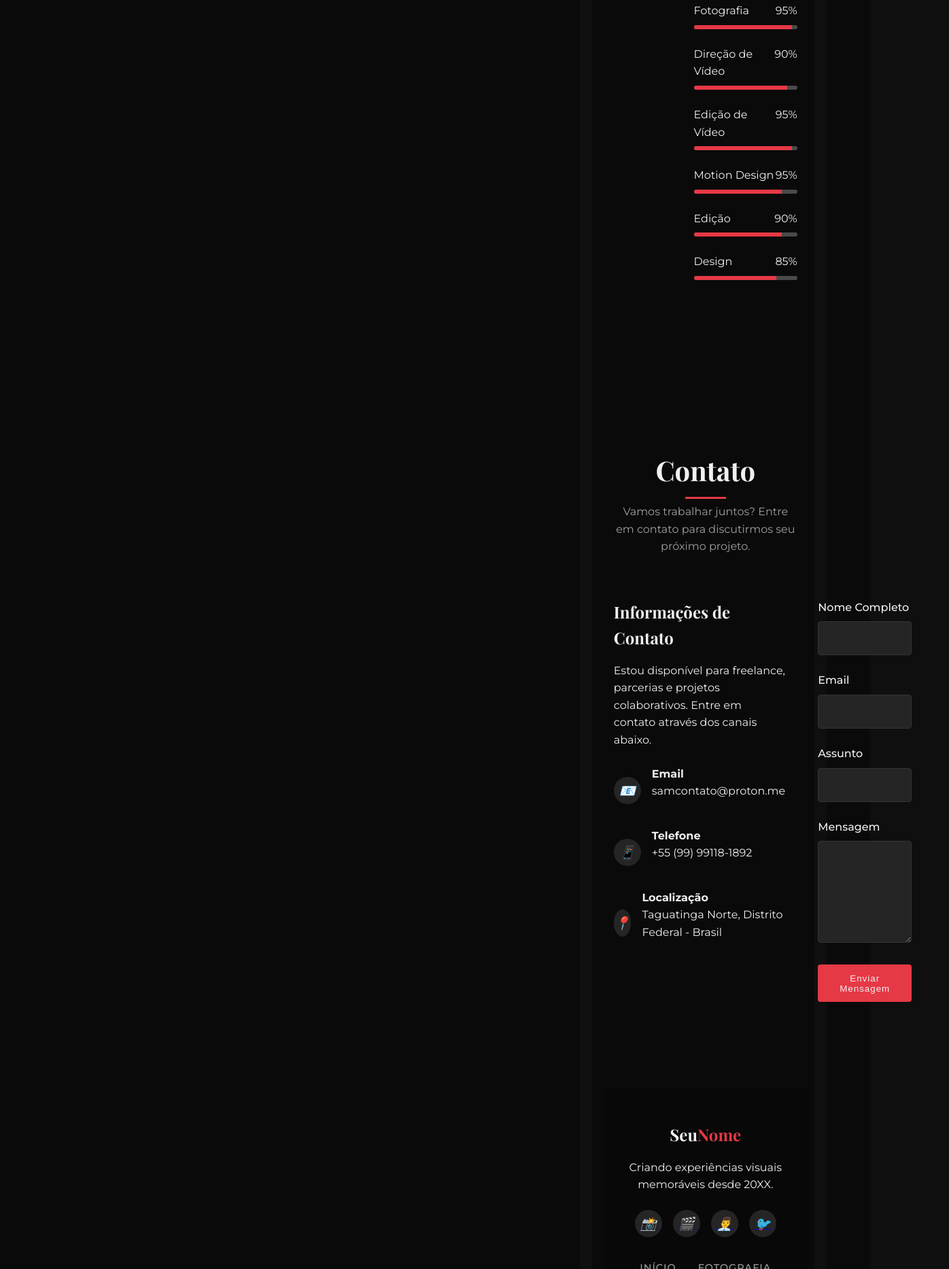
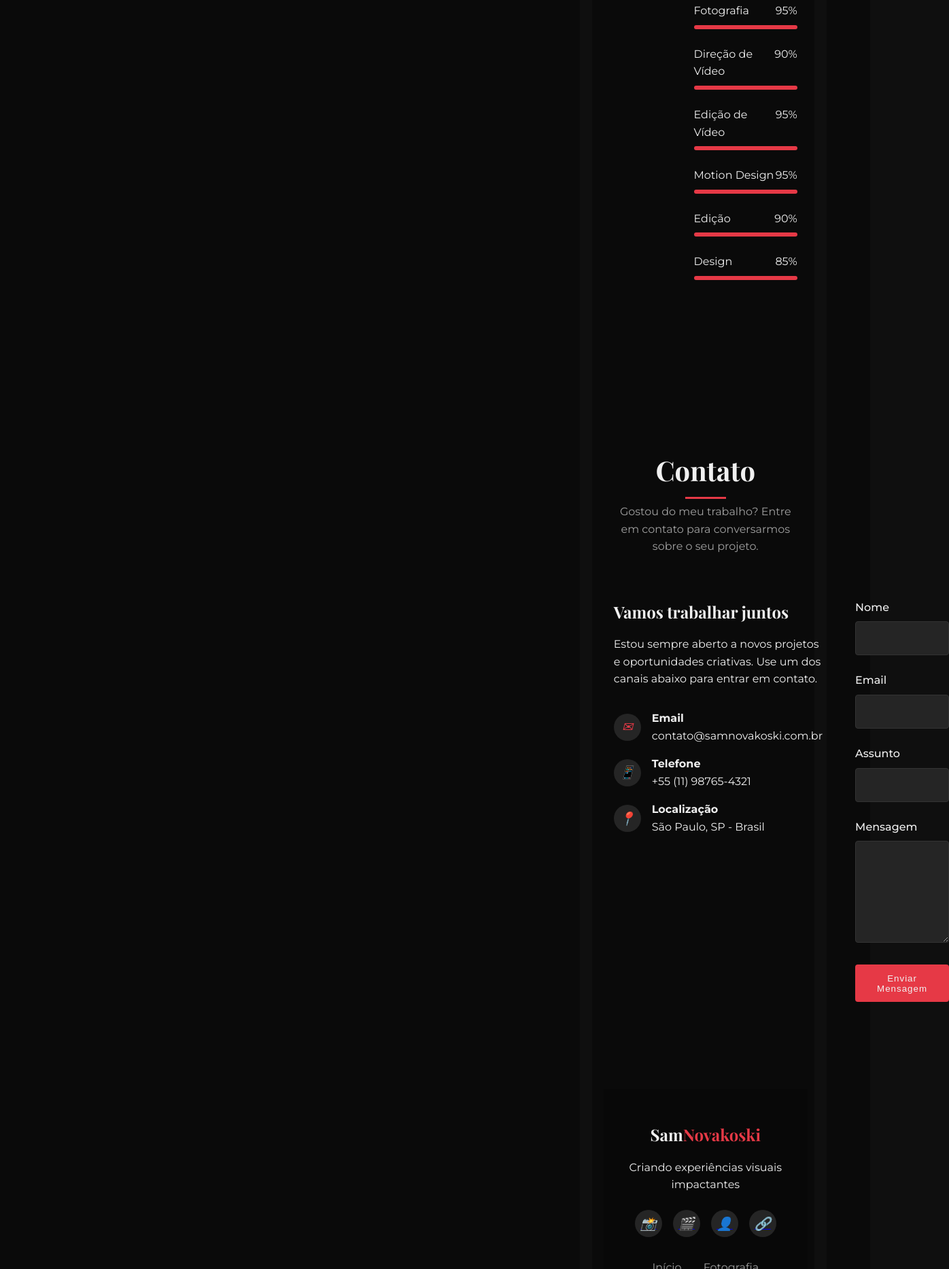
Before and after one commit to Rhassam/samnovakoski.github.io, a plain HTML site: page index.html in a window 1280 px wide. Shown: the part 6114-7981 px from the top of the page at 68% size, 1396 px wide, since content can reach past the window. Drawn offline with nearby package versions, Linux system fonts and the light colour scheme.

Commit message:
Update index.html

```diff
--- a/index.html
+++ b/index.html
@@ -746,7 +746,7 @@
             </div>
             <div class="about-content">
                 <div class="about-image">
-                    <img src="/api/placeholder/600/800" alt="Seu Nome">
+                    <img src="/api/placeholder/600/800" alt="Sam Novakoski">
                 </div>
                 <div class="about-text">
                     <h3>Olá, sou Sam Novakoski</h3>
@@ -820,26 +820,27 @@
         </div>
     </section>
 
-    <!-- Seção de Contato -->
+   <!-- Seção Contato -->
     <section id="contact" class="section">
         <div class="container">
             <div class="section-title">
                 <h2>Contato</h2>
-                <p>Vamos trabalhar juntos? Entre em contato para discutirmos seu próximo projeto.</p>
+                <p>Gostou do meu trabalho? Entre em contato para conversarmos sobre o seu projeto.</p>
             </div>
             <div class="contact-content">
                 <div>
                     <div class="contact-info">
-                        <h3>Informações de Contato</h3>
-                        <p>Estou disponível para freelance, parcerias e projetos colaborativos. Entre em contato através dos canais abaixo.</p>
+                        <h3>Vamos trabalhar juntos</h3>
+                        <p>Estou sempre aberto a novos projetos e oportunidades criativas. Use um dos canais abaixo para entrar em contato.</p>
+                    </div>
 
                     <div class="contact-item">
                         <div class="contact-icon">
-                                <i>📧</i>
+                            <i>✉</i>
                         </div>
                         <div>
                             <h4>Email</h4>
-                                <p>samcontato@proton.me</p>
+                            <p>contato@samnovakoski.com.br</p>
                         </div>
                     </div>
 
@@ -849,7 +850,7 @@
                         </div>
                         <div>
                             <h4>Telefone</h4>
-                                <p>+55 (99) 99118-1892</p>
+                            <p>+55 (11) 98765-4321</p>
                         </div>
                     </div>
 
@@ -859,16 +860,15 @@
                         </div>
                         <div>
                             <h4>Localização</h4>
-                                <p>Taguatinga Norte, Distrito Federal - Brasil</p>
-                            </div>
+                            <p>São Paulo, SP - Brasil</p>
                         </div>
                     </div>
                 </div>
 
                 <div>
-                    <form>
+                    <form id="contact-form">
                         <div class="form-group">
-                            <label for="name">Nome Completo</label>
+                            <label for="name">Nome</label>
                             <input type="text" id="name" name="name" required>
                         </div>
 
@@ -879,7 +879,7 @@
 
                         <div class="form-group">
                             <label for="subject">Assunto</label>
-                            <input type="text" id="subject" name="subject">
+                            <input type="text" id="subject" name="subject" required>
                         </div>
 
                         <div class="form-group">
@@ -899,18 +899,19 @@
         <div class="container">
             <div class="footer-content">
                 <div class="footer-logo">
-                    Seu<span>Nome</span>
+                    Sam<span>Novakoski</span>
                 </div>
-                <p>Criando experiências visuais memoráveis desde 20XX.</p>
+                <p>Criando experiências visuais impactantes</p>
 
                 <div class="social-links">
                     <a href="#" class="social-link"><i>📸</i></a>
                     <a href="#" class="social-link"><i>🎬</i></a>
-                    <a href="#" class="social-link"><i>👨‍💼</i></a>
-                    <a href="#" class="social-link"><i>🐦</i></a>
+                    <a href="#" class="social-link"><i>👤</i></a>
+                    <a href="#" class="social-link"><i>🔗</i></a>
+                </div>
             </div>
 
-                <nav class="footer-nav">
+            <div class="footer-nav">
                 <ul>
                     <li><a href="#home">Início</a></li>
                     <li><a href="#photography">Fotografia</a></li>
@@ -920,52 +921,81 @@
                     <li><a href="#about">Sobre</a></li>
                     <li><a href="#contact">Contato</a></li>
                 </ul>
-                </nav>
             </div>
+
             <div class="copyright">
                 &copy; 2025 Sam Novakoski. Todos os direitos reservados.
             </div>
         </div>
     </footer>
 
-    <!-- JavaScript -->
+    <!-- Scripts -->
     <script>
-        // Menu mobile toggle
-        const mobileToggle = document.querySelector('.mobile-toggle');
-        const navMenu = document.querySelector('nav ul');
+        // Navegação Scroll Suave
+        document.querySelectorAll('a[href^="#"]').forEach(anchor => {
+            anchor.addEventListener('click', function (e) {
+                e.preventDefault();
 
-        mobileToggle.addEventListener('click', () => {
-            navMenu.classList.toggle('active');
+                document.querySelector(this.getAttribute('href')).scrollIntoView({
+                    behavior: 'smooth'
                 });
 
-        // Efeito de scroll do cabeçalho
-        window.addEventListener('scroll', () => {
+                // Fechar menu mobile ao clicar
+                if (document.querySelector('nav ul').classList.contains('active')) {
+                    document.querySelector('nav ul').classList.remove('active');
+                }
+            });
+        });
+
+        // Menu Mobile Toggle
+        document.querySelector('.mobile-toggle').addEventListener('click', function() {
+            document.querySelector('nav ul').classList.toggle('active');
+        });
+
+        // Header Scroll
+        window.addEventListener('scroll', function() {
             const header = document.querySelector('header');
-            if (window.scrollY > 100) {
+            if (window.scrollY > 50) {
                 header.classList.add('scrolled');
             } else {
                 header.classList.remove('scrolled');
             }
         });
 
-        // Suavização de Scroll pelos links
-        document.querySelectorAll('a[href^="#"]').forEach(anchor => {
-            anchor.addEventListener('click', function(e) {
+        // Animação de elementos na rolagem
+        const sections = document.querySelectorAll('.section');
+        const skillBars = document.querySelectorAll('.skill-level');
+
+        function checkVisible() {
+            sections.forEach(section => {
+                const sectionTop = section.getBoundingClientRect().top;
+                const windowHeight = window.innerHeight;
+
+                if (sectionTop < windowHeight * 0.75) {
+                    section.classList.add('visible');
+
+                    // Animar barras de habilidades se estiver na seção Sobre
+                    if (section.id === 'about') {
+                        skillBars.forEach(bar => {
+                            const width = bar.getAttribute('data-width');
+                            bar.style.width = width;
+                        });
+                    }
+                }
+            });
+        }
+
+        // Checar elementos visíveis no carregamento inicial e durante o scroll
+        window.addEventListener('load', checkVisible);
+        window.addEventListener('scroll', checkVisible);
+
+        // Formulário de contato
+        document.getElementById('contact-form').addEventListener('submit', function(e) {
             e.preventDefault();
 
-                const targetId = this.getAttribute('href');
-                const targetElement = document.querySelector(targetId);
-
-                if (targetElement) {
-                    window.scrollTo({
-                        top: targetElement.offsetTop - 70,
-                        behavior: 'smooth'
-                    });
-
-                    // Close mobile menu if open
-                    navMenu.classList.remove('active');
-                }
-            });
+            // Aqui você pode adicionar lógica para enviar o formulário via AJAX
+            alert('Mensagem enviada com sucesso! Em breve entrarei em contato.');
+            this.reset();
         });
     </script>
 </body>
```
Lines whose indentation alone changed are shown as unchanged.
